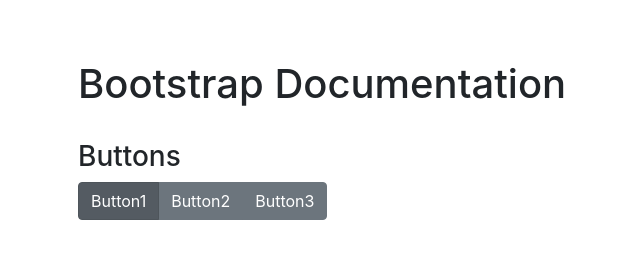
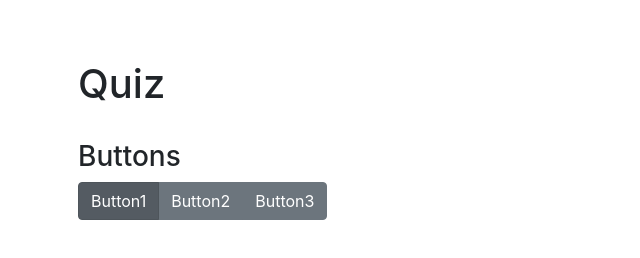
Before and after one commit to LucaZtl/Quiz, a plain HTML site: page index.html in a window 1280 px wide. Shown: the whole page, without its empty margins (62-702 px from the left). Drawn offline with nearby package versions, Linux system fonts and the light colour scheme.

Commit message:
Update index.html

```diff
--- a/index.html
+++ b/index.html
@@ -16,7 +16,7 @@
 
 <body>
     <div class="main">
-            <h1>Bootstrap Documentation</h1>
+            <h1>Quiz</h1>
         <div data-aos="zoom-out">
             <a name="Buttons"></a>
             <br>
```
